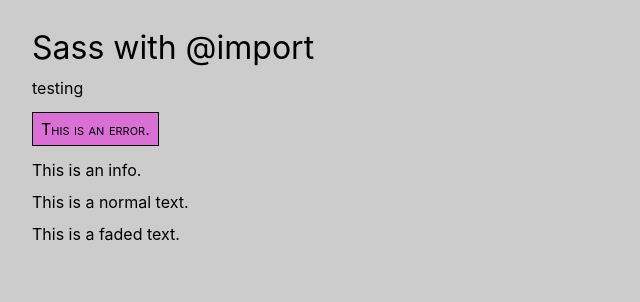
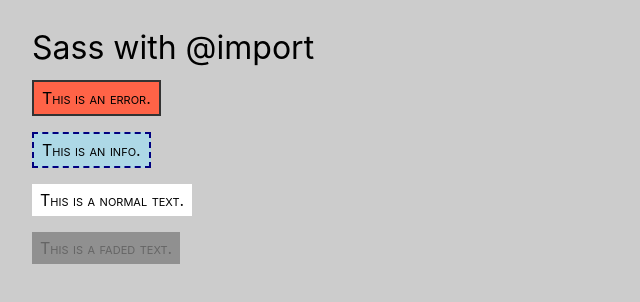
Before and after one commit to Yokosumi/vite_sass_with_import, a React (Vite) app: page / in a window 1280 px wide. Shown: the top 302 px of the page, without its empty margins (0-640 px from the left). Built offline with nearby package versions, Linux system fonts and the light colour scheme; a web font is replaced by a local one.

Commit message:
mixins in

```diff
--- a/src/App.tsx
+++ b/src/App.tsx
@@ -1,17 +1,16 @@
-import './sass/main.scss';
+import "./sass/main.scss";
 
 function App() {
   return (
     <>
       <h1>Sass with @import</h1>
-    <p>testing</p>
 
       <p className="error-text spacing">This is an error.</p>
       <p className="info-text spacing">This is an info.</p>
       <p className="normal-text spacing">This is a normal text.</p>
       <p className="faded-text spacing">This is a faded text.</p>
     </>
-  )
+  );
 }
 
-export default App
+export default App;
--- a/src/sass/abstracts/_mixins.scss
+++ b/src/sass/abstracts/_mixins.scss
@@ -4,6 +4,7 @@
   font-variant: small-caps;
   padding: 0.5rem;
   width: fit-content;
-  border: 1px solid black;
-  background-color: orchid;
+  border: $border;
+  background-color: $color;
+  @content;
 }
--- a/src/sass/components/_messages.scss
+++ b/src/sass/components/_messages.scss
@@ -1,18 +1,19 @@
 @import "../abstracts/mixins";
 .error-text {
-  @include alert-text(darkred);
+  @include alert-text(tomato);
 }
 
-// .info-text {
-//   @include alert-text(darkgreen, null);
-// }
+.info-text {
+  @include alert-text(lightblue, 2px dashed navy);
+}
 
-// .normal-text {
-//   @include alert-text();
-// }
+.normal-text {
+  @include alert-text(white, null);
+}
 
-// .faded-text {
-//   @include alert-text() {
-//     opacity: 0.5;
-//   }
-// }
+.faded-text {
+  @include alert-text {
+    opacity: 0.5;
+    border: 0px;
+  }
+}
```
Lines whose indentation alone changed are shown as unchanged.
